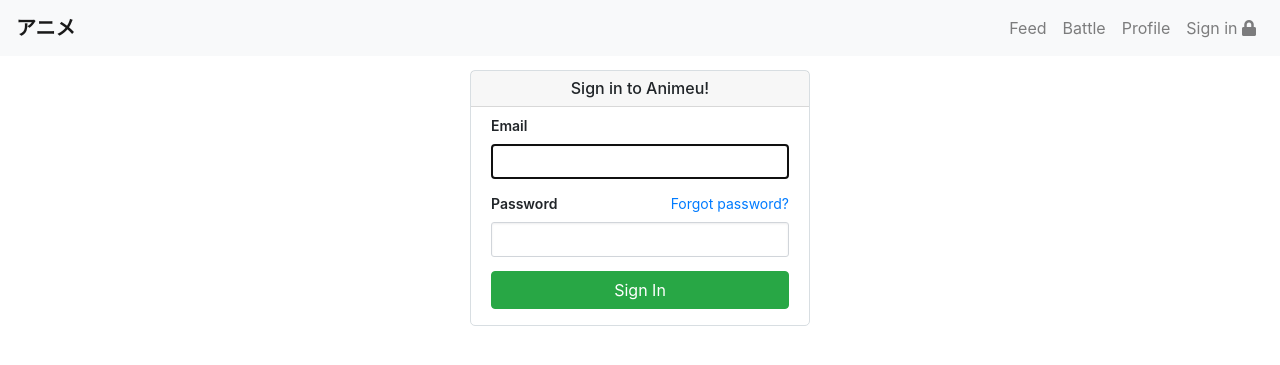
After one commit to HennyH/animeu, a Flask app: page /auth/login in a window 1280 px wide. The commit adds this page. Shown: the top 365 px of the page. Run offline with Flask 2, Linux system fonts and the light colour scheme; parts of the project's set-up code (start-up, migrations or seed data) failed here and were passed over; some libraries are stand-ins or nearby versions.

Commit message:
(battle,login) create a login page and improve ui of battle screen

```diff
--- a/animeu/app.py
+++ b/animeu/app.py
@@ -6,21 +6,18 @@
 """Entrypoint which configures the animeu flask app."""
 import os
 import json
-import random
-import urllib.request
 import subprocess
 import tempfile
-from flask import Flask, render_template
-
-# pylint: disable=invalid-name
-app = Flask(__name__)
+from flask import Flask
 
 DATA_FILE = os.environ.get("DATA_FILE")
 DATA_GOOGLE_DRIVE_ID = os.environ.get("DATA_GOOGLE_DRIVE_ID")
 if DATA_FILE:
     with open(DATA_FILE, "rb") as fileobj:
+        # pylint: disable=invalid-name
         json_bytes = fileobj.read()
 elif DATA_GOOGLE_DRIVE_ID:
+    # pylint: disable=invalid-name
     data_filename = os.path.join(tempfile.gettempdir(), "characters.json")
     subprocess.run(
         [
@@ -32,22 +29,20 @@ elif DATA_GOOGLE_DRIVE_ID:
         check=True
     )
     with open(data_filename, "rb") as fileobj:
+        # pylint: disable=invalid-name
         json_bytes = fileobj.read()
 else:
     raise Exception("Either DATA_FILE or DATA_GOOGLE_DRIVE_ID "
                     "have not been set.")
 DATA_JSON = json.loads(json_bytes, encoding="utf8")
 
-@app.route("/")
-def index():
-    """Render an example page."""
-    character1 = random.choice(DATA_JSON)
-    character1["pictures"]["gallery"] = \
-        [p for p in character1["pictures"]["gallery"] if "23x32" not in p]
-    character2 = random.choice(DATA_JSON)
-    character2["pictures"]["gallery"] = \
-        [p for p in character2["pictures"]["gallery"] if "23x32" not in p]
-    return render_template('battle.html', **{
-        "left": character1,
-        "right": character2
-    })
+# pylint: disable=invalid-name
+app = Flask(__name__)
+
+# pylint: disable=wrong-import-position
+from animeu.battle import battle_bp
+# pylint: disable=wrong-import-position
+from animeu.auth import auth_bp
+
+app.register_blueprint(battle_bp)
+app.register_blueprint(auth_bp)
--- /dev/null
+++ b/animeu/auth/auth.py
@@ -0,0 +1,18 @@
+# /animeu/auth/routes.py
+#
+# Route definitions for the authentication module.
+#
+# See /LICENCE.md for Copyright information
+"""Route definitions for the authentication module."""
+from flask import Blueprint, render_template
+
+# pylint: disable=invalid-name
+auth_bp = Blueprint("auth_bp",
+                    __name__,
+                    url_prefix="/auth",
+                    template_folder="templates")
+
+@auth_bp.route("/login")
+def login():
+    """Render the login page."""
+    return render_template("login.html")
--- /dev/null
+++ b/animeu/auth/templates/login.html
@@ -0,0 +1,90 @@
+{% extends "base.html" %}
+{% block body %}
+    <section class="login-container">
+        <form class="login-form">
+            <h6 class="header">Sign in to Animeu!</h6>
+            <label for="email">Email</label>
+            <input tabindex="1" type="email" name="email" />
+            <label for="password">Password</label>
+            <a tabindex="4" href="auth/forgot" class="forgot-password">Forgot password?</a>
+            <input tabindex="2" type="password" name="password" />
+            <input tabindex="3" type="submit" name="submit" value="Sign In" class="btn btn-success" />
+        </form>
+    </section>
+
+    <script>
+        $(document).ready(() => {
+            $("input[name='email']").focus();
+        })
+    </script>
+
+    <style>
+        .login-container {
+            display: flex;
+            justify-content: center;
+        }
+
+        .login-form {
+            display: grid;
+            width: 340px;
+            margin-top: 1em;
+            border: 1px solid #d8dee2;
+            border-radius: 5px;
+            font-size: 14px;
+            /* Use a two column layout to easily place the 'forgot password?' element */
+            grid-template-columns: 1fr 1fr;
+        }
+
+        .login-form > * {
+            margin-left: 20px;
+            margin-right: 20px;
+        }
+
+        .header {
+            grid-column: 1 / -1;
+            /* give the appearence of a 'header' by extending the element
+             * to take up the whole container - this makes it look like a
+             * normal card header.
+             */
+            margin: 0;
+            background-color: rgba(0, 0, 0, 0.03);
+            border-bottom: 1px solid rgba(0, 0, 0, 0.125);
+            text-align: center;
+            padding: 0.5em 0;
+            /* Add a bit of an offset so that the first label/input pair
+             * are positioned nicely.
+             */
+            margin-bottom: 0.5em;
+        }
+
+        label {
+            grid-column: 1 / -1;
+            font-weight: 600;
+        }
+
+        label[for="password"] {
+            grid-column: 1 / 2;
+        }
+
+        input {
+            margin-bottom: 1em;
+        }
+
+        input[type="email"], input[type="password"] {
+            grid-column: 1 / -1;
+            border-radius: 3px;
+            border: 1px solid #d1d5da;
+            box-shadow: inset 0 1px 2px rgba(27,31,35,.075);
+            padding: 6px 8px;
+        }
+
+        input[type="submit"] {
+            grid-column: 1 / -1;
+        }
+
+        /* Place the 'forgot password?' link at the end of its grid cell. */
+        label[for="password"] ~ a {
+            justify-self: flex-end;
+        }
+    </style>
+{% endblock body %}
--- a/requirements.txt
+++ b/requirements.txt
@@ -5,7 +5,7 @@ requests
 parmap
 tqdm
 Flask
-Flask-Webpack
+Flask-SQLAlchemy
 pydocstyle
 ijson
 fuzzywuzzy[speedup]
--- a/setup.py
+++ b/setup.py
@@ -16,5 +16,5 @@ setup(
             "merge-json=animeu.spiders.json_helpers:merge_json_files_cli"
         ]
     },
-    install_requires=["Flask", "youtube-dl"]
+    install_requires=["Flask", "Fask-SQLAlchemy" "youtube-dl"]
 )
```
Also changed, not shown: animeu/auth/__init__.py (added, +8 -0 lines), animeu/battle/__init__.py (added, +8 -0 lines), animeu/battle/battle.py (added, +34 -0 lines), animeu/battle/templates/battle.html (renamed from animeu/templates/battle.html, +90 -20 lines), animeu/models.py (added, +31 -0 lines).
